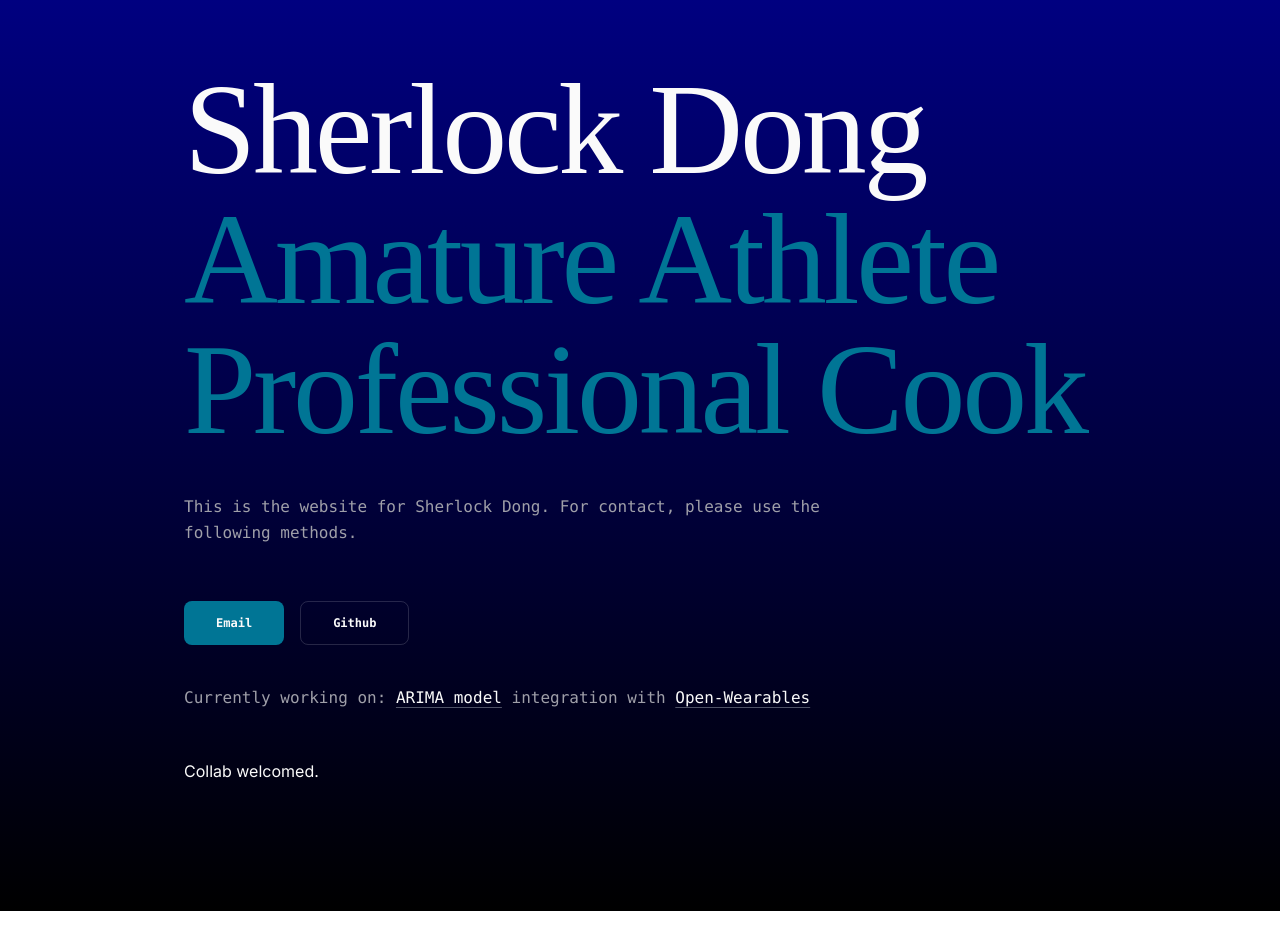
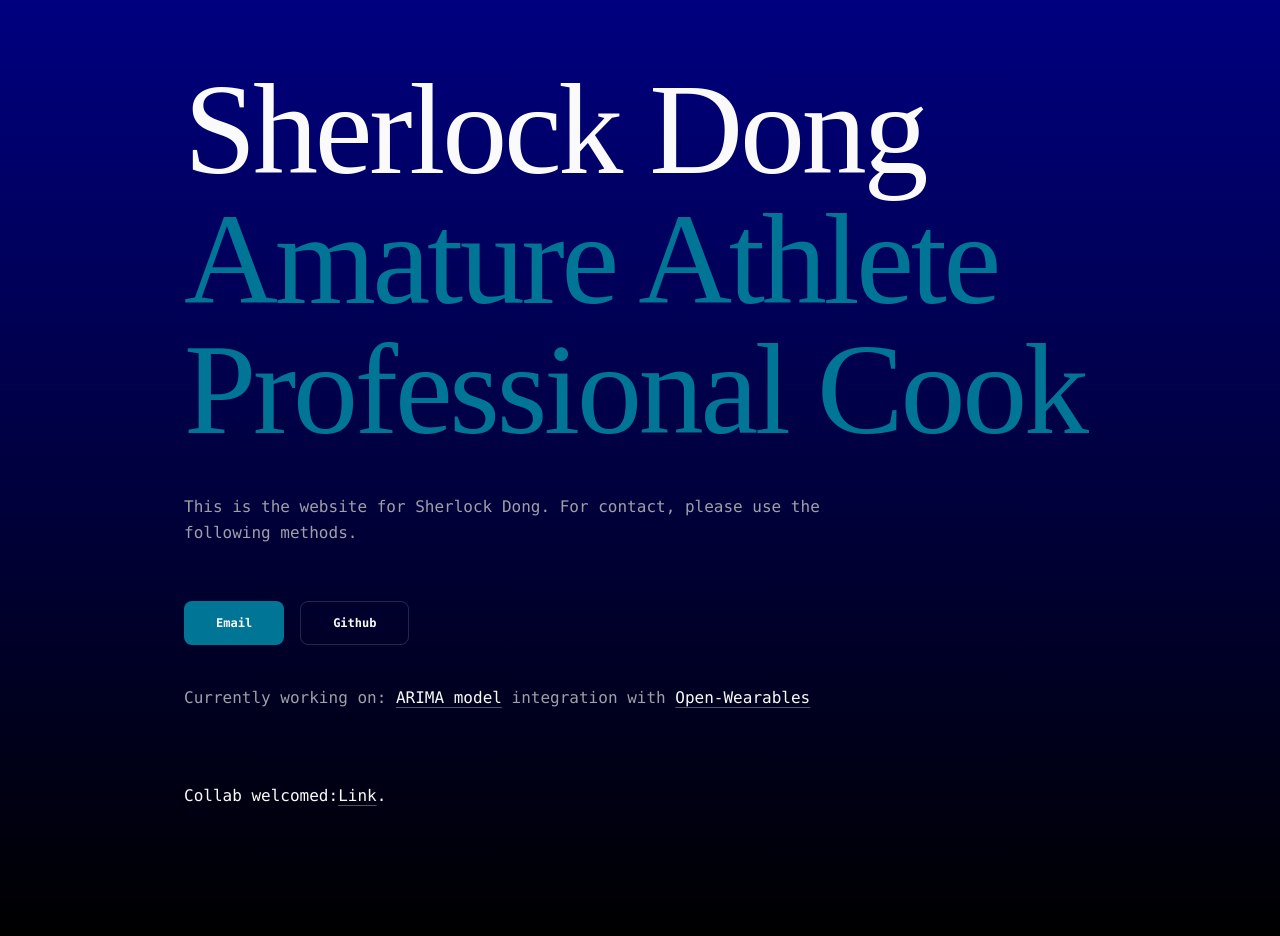
Before and after one commit to sherlockdong/dyk, a Next.js app: page / in a window 1280 px wide. Before the commit the page ends 911 px from the top, so only its background shows below. Built offline with nearby package versions, Linux system fonts and the light colour scheme; a web font is replaced by a local one.

Commit message:
fuck flyers

```diff
--- a/src/app/page.jsx
+++ b/src/app/page.jsx
@@ -36,6 +36,7 @@ export default function Home() {
           >
             Github
           </Link>
+
         </div>
         <p className="max-w-2xl font-mono text-base text-muted-foreground leading-relaxed mt-4">
           Currently working on:{' '}
@@ -50,12 +51,14 @@ export default function Home() {
           <Link
             href="https://openwearables.io/"
             className="custom-link"
+            target="_blank"
           >
             Open-Wearables
           </Link>
+
         </p>
         <br />
-        Collab welcomed.
+        <p> Collab welcomed:<Link href="https://github.com/sherlockdong/OWandARIMA" target="_blank" className="custom-link">Link</Link>.</p>
       </section>
     </div>
   );
```
